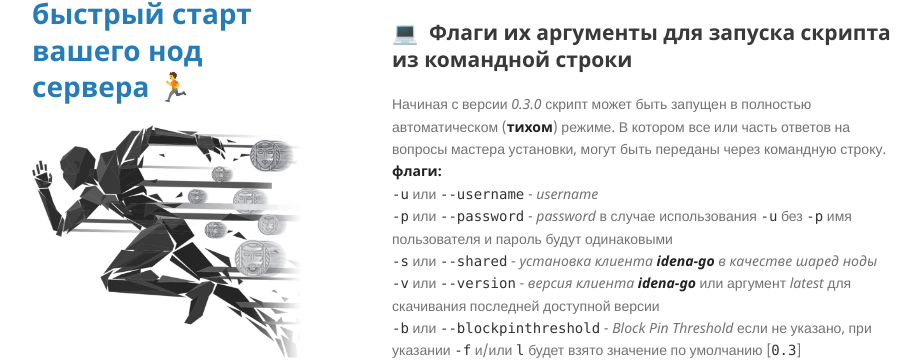
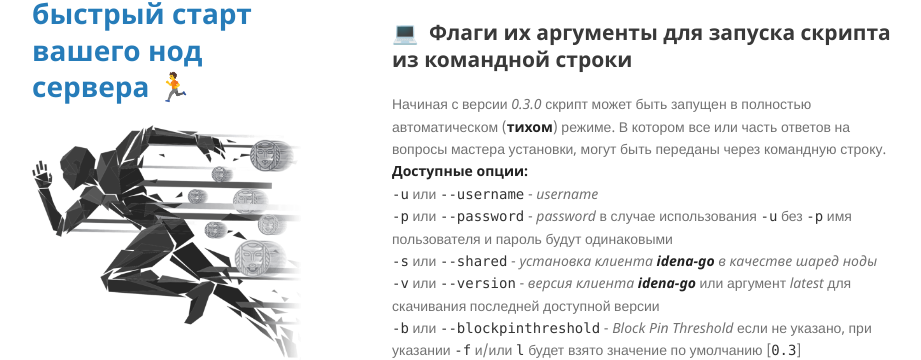
Before and after one commit to ltraveler/idena-runner-man, a Jekyll site: the page built from ru/index-ru.md, in a window 1280 px wide and 900 px high, scrolled down 2816 px. Shown: the part 99-459 px from the top of the window, without its empty margins (178-1099 px from the left). Built offline with Jekyll 4.4.1, drawn with Linux system fonts in a browser that asks for light colours.

Commit message:
Update index-ru.md

```diff
--- a/ru/index-ru.md
+++ b/ru/index-ru.md
@@ -95,8 +95,8 @@ introduction: "Скрипт (bash) для быстрой <strong>установ
 
 ##  💻&nbsp;  Флаги их аргументы для запуска скрипта из командной строки
 Начиная с версии _0.3.0_ скрипт может быть запущен в полностью автоматическом (**тихом**) режиме.
-В котором все или часть ответов на вопросы мастера установки, могут быть переданы через командную строку.
-**флаги:**\
+В котором все или часть ответов на вопросы мастера установки, могут быть переданы через командную строку.\
+**Доступные опции:**\
             `-u` или `--username` - _username_\
             `-p` или `--password` - _password_ в случае использования `-u` без `-p` имя пользователя и пароль будут одинаковыми\
             `-s` или `--shared` - _установка клиента **idena-go** в качестве шаред ноды_\
```
